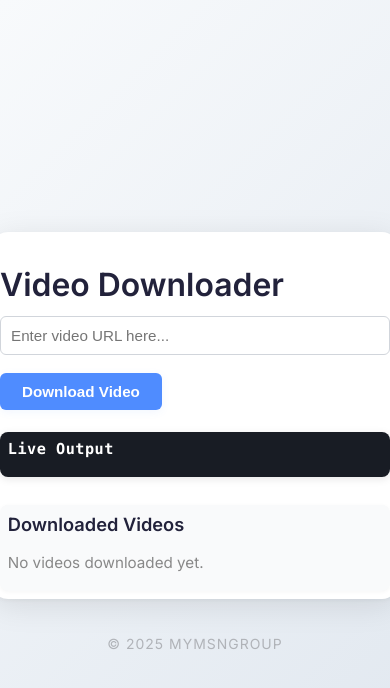
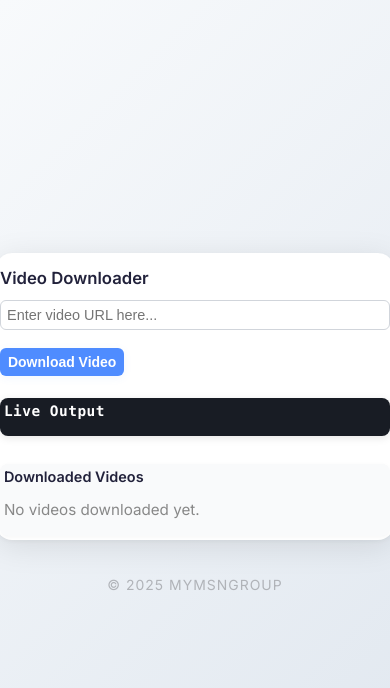
Before and after one commit to williswschan/VideoDownloader, a Flask app: page / in a window 390 px wide. Shown: the top 688 px of the page. Run offline with Flask 2, Linux system fonts and the light colour scheme.

Commit message:
2.1 - Mobile Responsiveness

```diff
--- a/templates/index.html
+++ b/templates/index.html
@@ -168,9 +168,25 @@
             letter-spacing: 1px;
         }
         @media (max-width: 800px) {
-            .container { padding: 12px 2vw 8px 2vw; }
+            .container { padding: 12px 2vw 8px 2vw; margin-top: 10px; }
             .downloads-list { padding: 8px 2vw 4px 2vw; }
             .status-window { padding: 8px 2vw 4px 2vw; }
+            h1 { font-size: 1.4em; }
+            .downloads-list h3, .status-window h3 { font-size: 1em; }
+            table { font-size: 0.92em; }
+            th, td { padding: 6px 2px !important; }
+            button, .remove-btn, .clear-logs-btn { font-size: 0.95em; padding: 8px 12px; }
+            input[type="text"] { font-size: 0.98em; padding: 8px; }
+        }
+        @media (max-width: 500px) {
+            .container { padding: 4px 1vw 4px 1vw; margin-top: 2px; }
+            .downloads-list, .status-window { padding: 4px 1vw 2px 1vw; }
+            h1 { font-size: 1.1em; }
+            .downloads-list h3, .status-window h3 { font-size: 0.95em; }
+            table { font-size: 0.88em; }
+            th, td { padding: 4px 1px !important; }
+            button, .remove-btn, .clear-logs-btn { font-size: 0.92em; padding: 6px 8px; }
+            input[type="text"] { font-size: 0.95em; padding: 6px; }
         }
     </style>
 </head>
```
